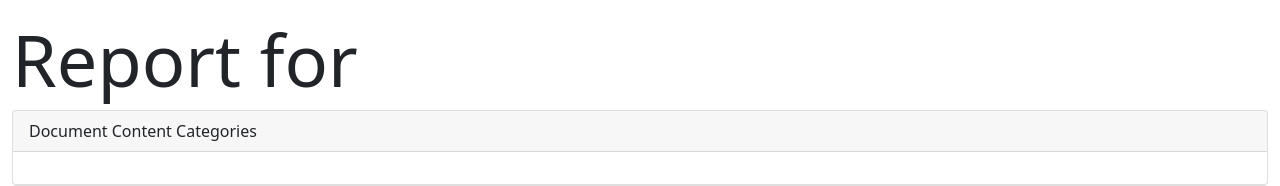
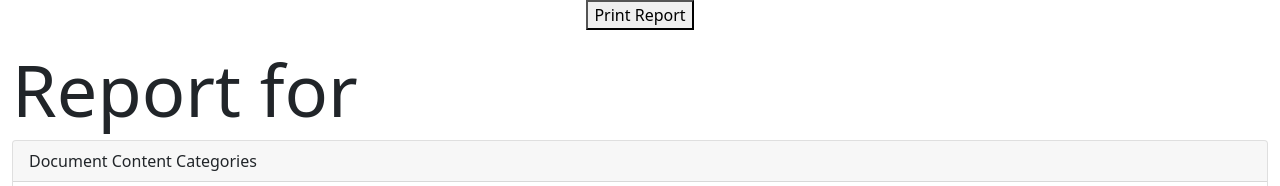
Before and after one commit to benleone90/EC500_News_Analyzer, a Flask app: template app/templates/report.html in a window 1280 px wide. Shown: the part 56-242 px from the top of the page. Run offline with Flask 2, Linux system fonts and the light colour scheme; the template is opened without the code that fills it, so the values that code supplies are empty.

Commit message:
Playing with PDF

```diff
--- a/app/templates/report.html
+++ b/app/templates/report.html
@@ -1,5 +1,6 @@
 {% extends "base.html" %} {% block content %}
 <p class="container text-center">
+<button onclick="window.print()">Print Report</button>
   <h1 class="display-2">Report for {{ docname }}</h1>
     <div class="card">
     <div class="card-header">Document Content Categories</div>
@@ -47,5 +48,4 @@
       {% endfor %}
 
 </div>
-
 {% endblock %}
```
Also changed, not shown: app/main.py (+8 -0 lines).
